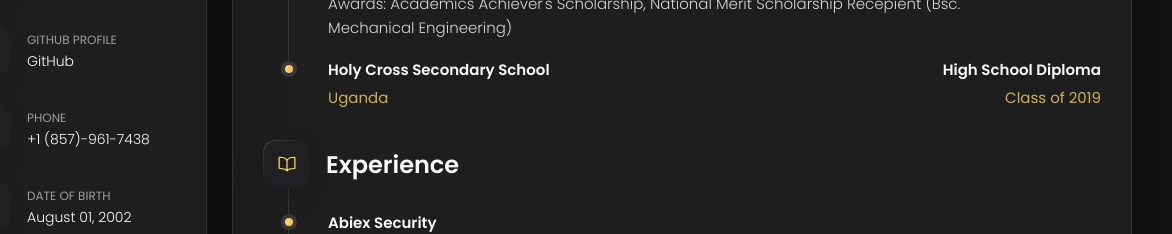
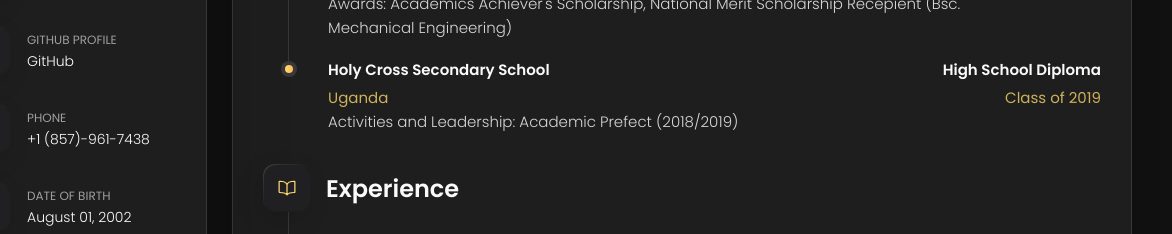
Before and after one commit to tcodeabbot/Portifolio-Website, a plain HTML site: page index.html in a window 1280 px wide. Both pictures are taken after a click on the button "Resume". Shown: the part 510-744 px from the top of the page, 108-1280 px from the left. Drawn offline with nearby package versions, Linux system fonts and the light colour scheme; files whose address does not match are found by name.

Commit message:
Update on activities and leadership

```diff
--- a/index.html
+++ b/index.html
@@ -440,7 +440,9 @@
                   <span>Class of 2019</span>
                 </div>
 
-                <p class="timeline-text"></p>
+                <p class="timeline-text">
+                  Activities and Leadership: Academic Prefect (2018/2019)
+                </p>
               </li>
             </ol>
           </section>
```
